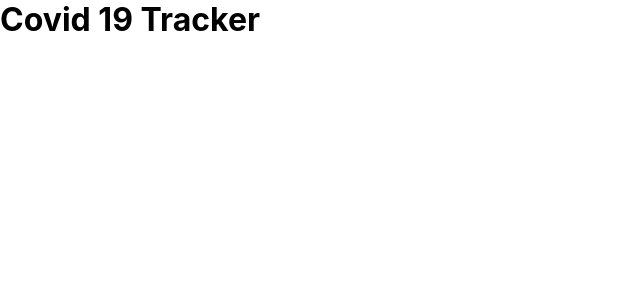
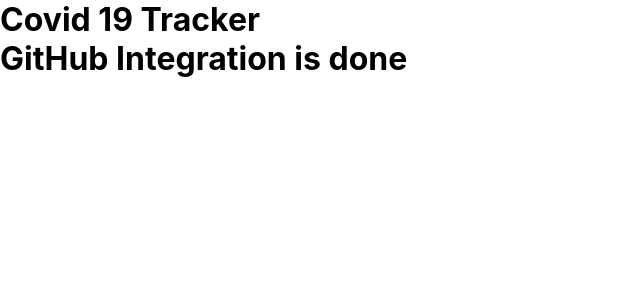
Before and after one commit to sushovankarmakar/covid-19-tracker, a React (Create React App) app: page / in a window 1280 px wide. Shown: the top 300 px of the page, without its empty margins (0-640 px from the left). Built offline with nearby package versions, Linux system fonts and the light colour scheme.

Commit message:
Github integration done

```diff
--- a/src/App.js
+++ b/src/App.js
@@ -4,6 +4,7 @@
   return (
     <div className="app">
       <h1>Covid 19 Tracker</h1>
+      <h1>GitHub Integration is done</h1>
     </div>
   );
 }
```
